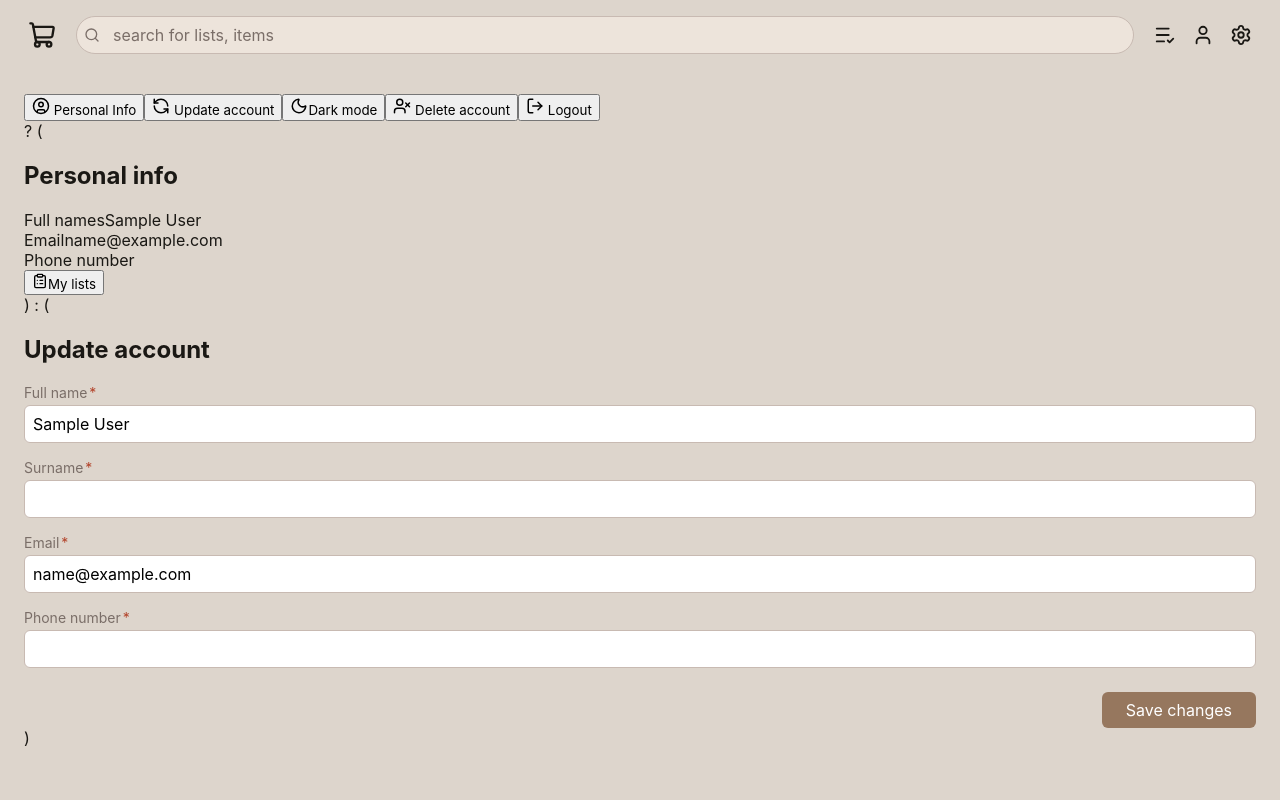
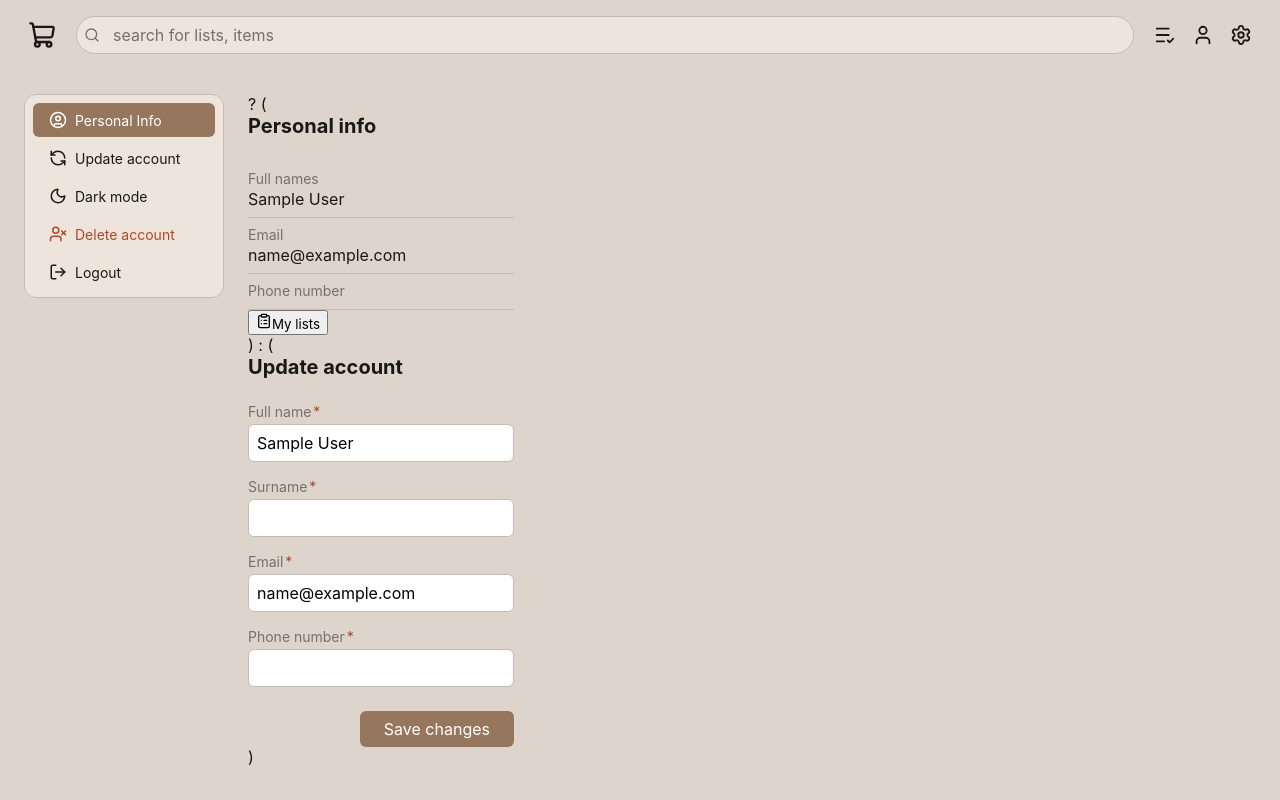
Before and after one commit to thegrindneverstops21/shopping-list, a React (Vite) app: page /profile in a window 1280 px wide. Built offline with nearby package versions, Linux system fonts and the light colour scheme; no server answers; sample sign-in values are in the browser's storage.

Commit message:
styled my profile section

```diff
--- a/src/main.tsx
+++ b/src/main.tsx
@@ -1,6 +1,7 @@
 import { StrictMode } from 'react'
 import { createRoot } from 'react-dom/client'
-                       import "./styles/auth.css"
+import "./styles/profile.css"
+import "./styles/auth.css"
 import "./styles/global.css"
 import "./styles/tokens.css"
 import "./styles/layout.css"
--- a/src/pages/ProfilePage.tsx
+++ b/src/pages/ProfilePage.tsx
@@ -63,7 +63,7 @@ export default function ProfilePage() {
 
     async function handleDeleteAccount() {
         try {
-            await deleteAccount({ userId: user.id }).unwrap();
+            await deleteAccount({ userId }).unwrap();
             dispatch(clearSession());
             dispatch(addToast("Account deleted", "success"));
             navigate("/register");
--- /dev/null
+++ b/src/styles/profile.css
@@ -0,0 +1,108 @@
+.profile-page {
+  display: flex;
+  gap: var(--space-lg);
+  align-items: flex-start;
+}
+
+.profile-sidebar {
+  display: flex;
+  flex-direction: column;
+  gap: var(--space-xs);
+  background: var(--color-surface);
+  border: 1px solid var(--color-border);
+  border-radius: var(--radius-md);
+  padding: var(--space-sm);
+  min-width: 200px;
+  flex-shrink: 0;
+}
+
+.profile-sidebar-item {
+  display: flex;
+  align-items: center;
+  gap: var(--space-sm);
+  background: none;
+  border: none;
+  color: var(--color-text);
+  padding: var(--space-sm) var(--space-md);
+  border-radius: var(--radius-sm);
+  font-size: var(--font-size-sm);
+  text-align: left;
+  width: 100%;
+}
+
+.profile-sidebar-item:hover {
+  background: var(--color-surface-hover);
+}
+
+.profile-sidebar-item-active {
+  background: var(--color-primary);
+  color: #fff;
+}
+
+.profile-sidebar-item-active:hover {
+  background: var(--color-primary-hover);
+}
+
+.profile-sidebar-item-danger {
+  color: var(--color-danger);
+}
+
+.profile-content {
+  flex: 1;
+  background: var(--color-surface);
+  border: 1px solid var(--color-border);
+  border-radius: var(--radius-md);
+  padding: var(--space-lg);
+}
+
+.profile-panel h2 {
+  margin: 0 0 var(--space-lg);
+  font-size: var(--font-size-lg);
+}
+
+.profile-info-row {
+  display: flex;
+  flex-direction: column;
+  gap: 2px;
+  padding: var(--space-sm) 0;
+  border-bottom: 1px solid var(--color-border);
+}
+
+.profile-info-label {
+  font-size: var(--font-size-sm);
+  color: var(--color-text-muted);
+}
+
+.profile-my-lists-link {
+  display: inline-flex;
+  align-items: center;
+  gap: var(--space-xs);
+  margin-top: var(--space-lg);
+  background: none;
+  border: 1px solid var(--color-border);
+  border-radius: var(--radius-sm);
+  padding: var(--space-sm) var(--space-md);
+  color: var(--color-primary);
+  font-size: var(--font-size-sm);
+}
+
+.profile-my-lists-link:hover {
+  background: var(--color-surface-hover);
+}
+
+@media (max-width: 640px) {
+  .profile-page {
+    flex-direction: column;
+  }
+
+  .profile-sidebar {
+    flex-direction: row;
+    overflow-x: auto;
+    width: 100%;
+  }
+
+  .profile-sidebar-item {
+    width: auto;
+    white-space: nowrap;
+  }
+}
```
